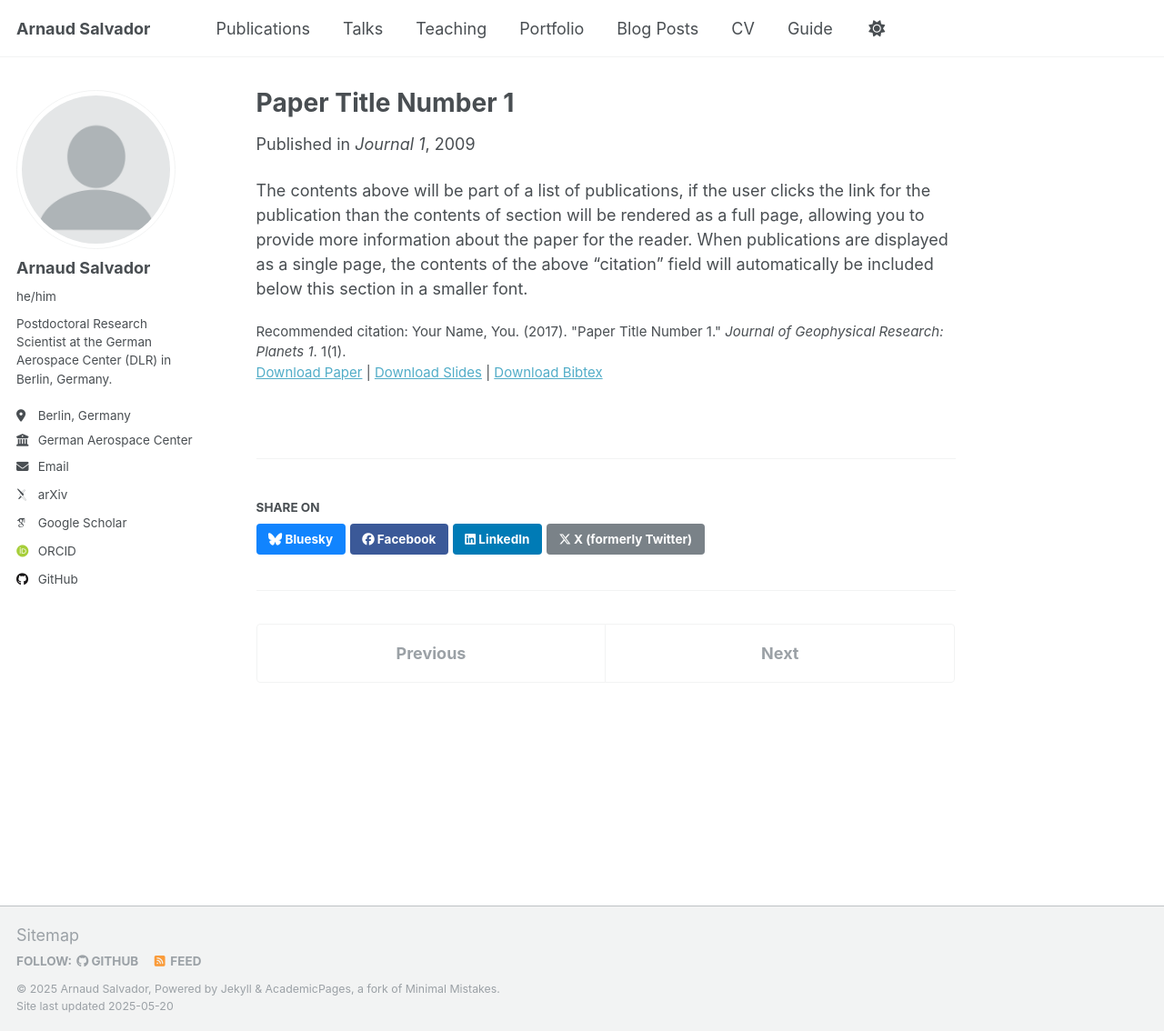
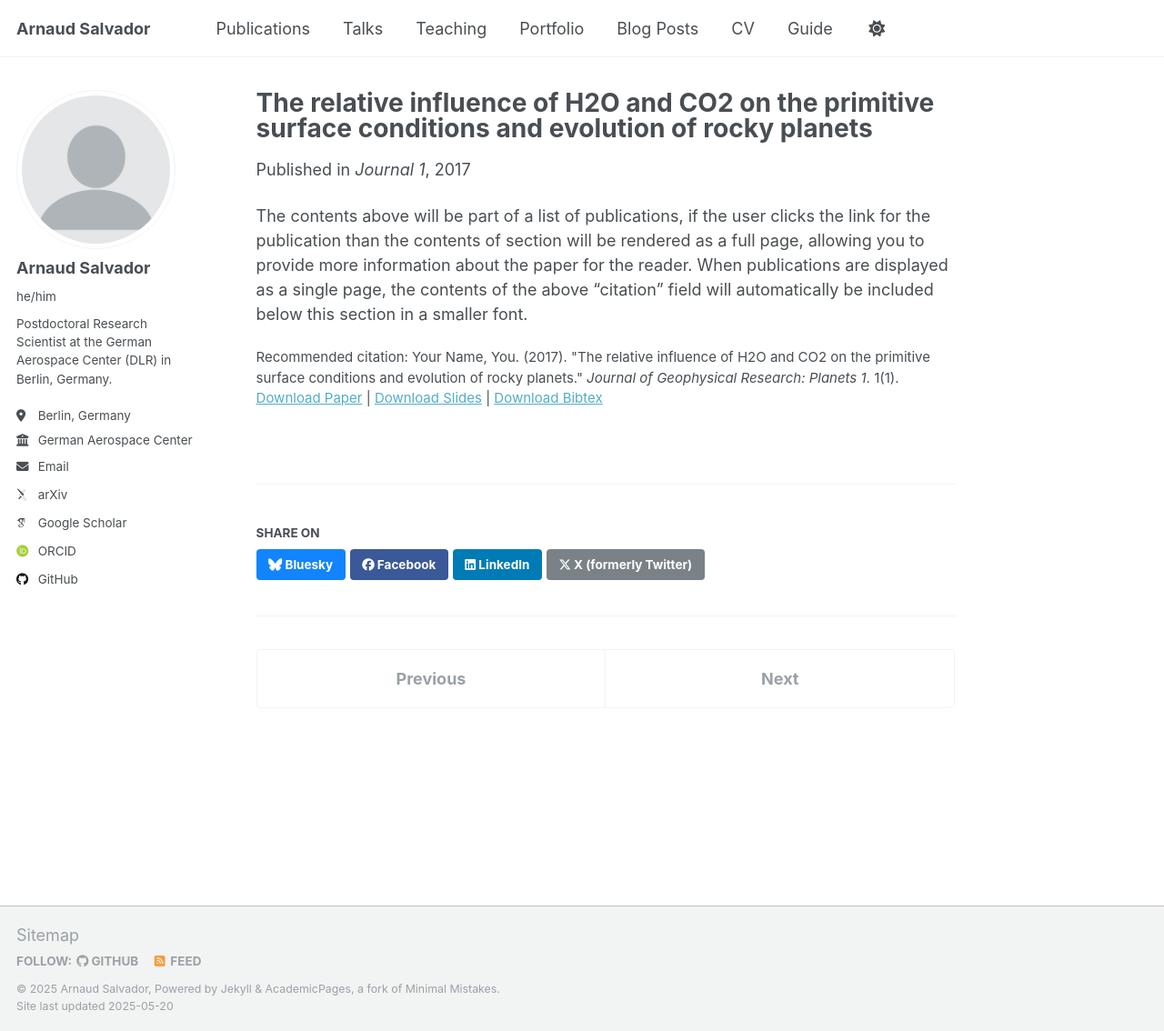
Before and after one commit to arnaudsalvador/arnaudsalvador.github.io, a Jekyll site: the page built from _publications/2009-10-01-paper-title-number-1.md, in a window 1280 px wide and 1134 px high. Shown: the whole window at 91% size. Built offline with Jekyll 4.4.1, drawn with Linux system fonts in a browser that asks for light colours; some web fonts are replaced.

Commit message:
Update 2009-10-01-paper-title-number-1.md

```diff
--- a/_publications/2009-10-01-paper-title-number-1.md
+++ b/_publications/2009-10-01-paper-title-number-1.md
@@ -1,14 +1,15 @@
 ---
-title: "Paper Title Number 1"
+title: "The relative influence of H2O and CO2 on the primitive surface conditions and evolution of rocky planets"
 collection: publications
 category: manuscripts
 permalink: /publication/2009-10-01-paper-title-number-1
 excerpt: 'This paper is about the number 1. The number 2 is left for future work.'
-date: 2009-10-01
+date: 2017-06-15
 venue: 'Journal 1'
 slidesurl: 'http://academicpages.github.io/files/slides1.pdf'
 paperurl: 'http://arnaudsalvador.github.io/files/Salvador - JGR Planets - 2017.pdf'
 bibtexurl: 'http://academicpages.github.io/files/bibtex1.bib'
-citation: 'Your Name, You. (2017). &quot;Paper Title Number 1.&quot; <i>Journal of Geophysical Research: Planets 1</i>. 1(1).'
+citation: 'Your Name, You. (2017). &quot;The relative influence of H2O and CO2 on the primitive surface
+conditions and evolution of rocky planets.&quot; <i>Journal of Geophysical Research: Planets 1</i>. 1(1).'
 ---
 The contents above will be part of a list of publications, if the user clicks the link for the publication than the contents of section will be rendered as a full page, allowing you to provide more information about the paper for the reader. When publications are displayed as a single page, the contents of the above "citation" field will automatically be included below this section in a smaller font.
```
